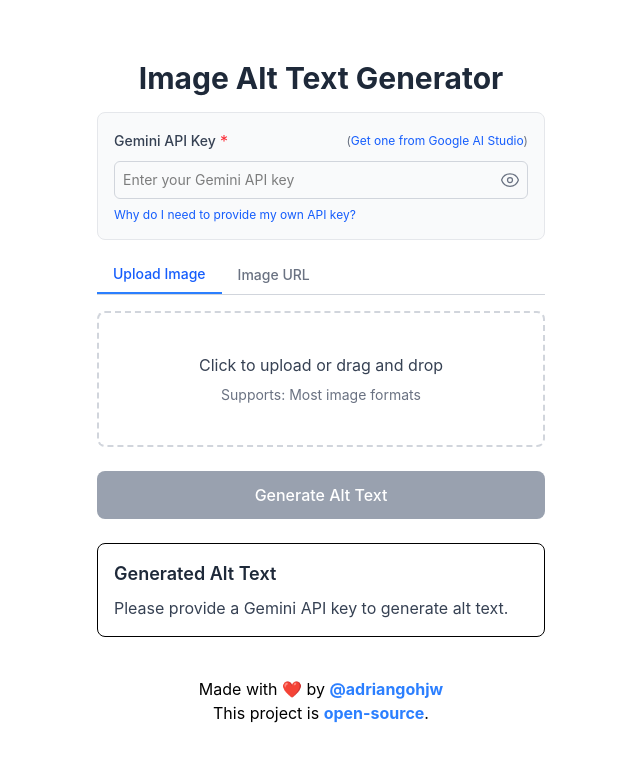
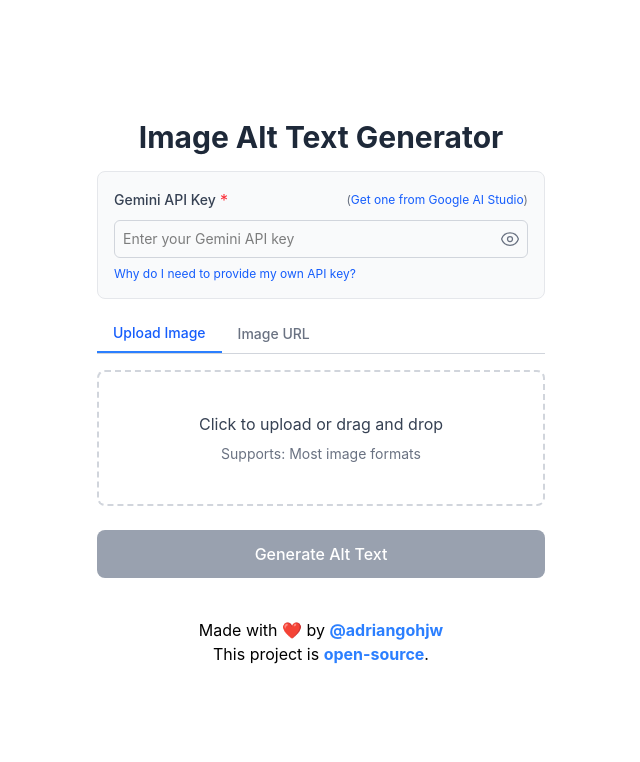
Before and after one commit to adriangohjw/alt-text-generator, a React (Vite) app in the folder packages/frontend/: page / in a window 1280 px wide. Shown: the top 762 px of the page, without its empty margins (319-959 px from the left). Built offline with nearby package versions, Linux system fonts and the light colour scheme.

Commit message:
Refactor API key handling in App component to prevent setting alt text for missing keys and streamline state management.

```diff
--- a/packages/frontend/src/App.tsx
+++ b/packages/frontend/src/App.tsx
@@ -85,7 +85,8 @@
 
   const handleUrlSubmit = async (url: string) => {
     if (!apiKey) {
-      setAltText("Please provide a Gemini API key first.");
+      // Don't set altText for API key missing error
+      // Instead, just return early
       return;
     }
 
@@ -132,13 +133,6 @@
 
   const handleApiKeyChange = (newApiKey: string) => {
     setApiKey(newApiKey);
-    if (!newApiKey) {
-      setAltText("Please provide a Gemini API key to generate alt text.");
-    } else if (
-      altText === "Please provide a Gemini API key to generate alt text."
-    ) {
-      setAltText(null);
-    }
   };
 
   const renderInputMethod = () => {
@@ -196,13 +190,6 @@
     }
   };
 
-  // Set a notice if no API key is provided
-  useEffect(() => {
-    if (!apiKey && !altText) {
-      setAltText("Please provide a Gemini API key to generate alt text.");
-    }
-  }, []);
-
   return (
     <div className="min-h-screen bg-white dark:bg-gray-900 flex flex-col items-center justify-center p-4">
       <h1 className="text-3xl font-bold text-gray-800 dark:text-white mb-4">
@@ -219,7 +206,7 @@
 
         {renderInputMethod()}
 
-        <AltTextDisplay altText={altText} />
+        {altText && <AltTextDisplay altText={altText} />}
       </div>
       <Footer />
     </div>
```
